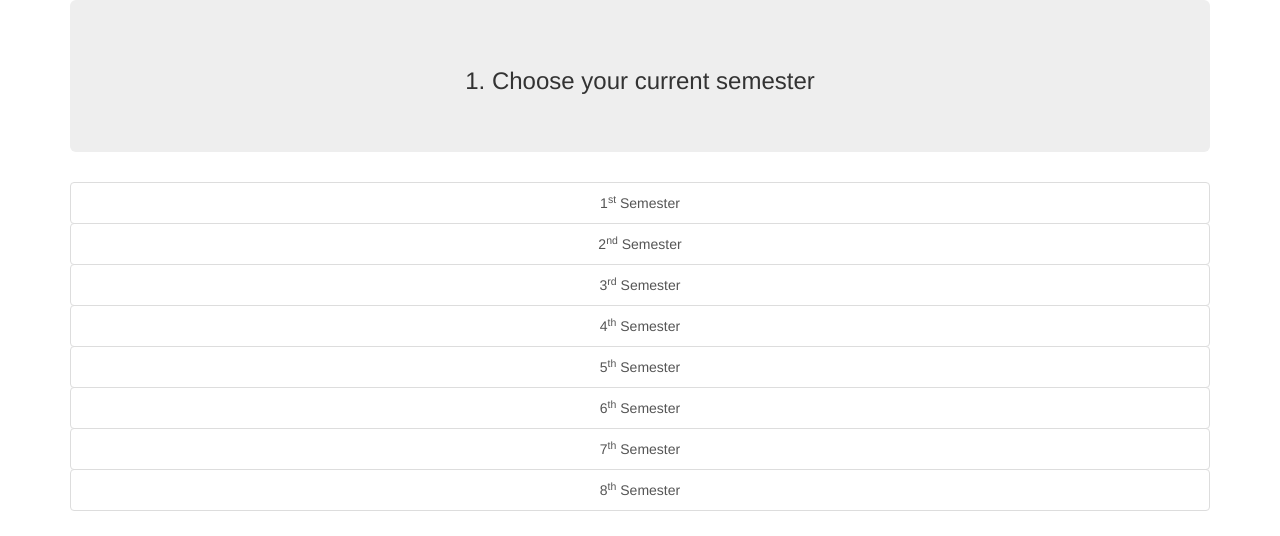
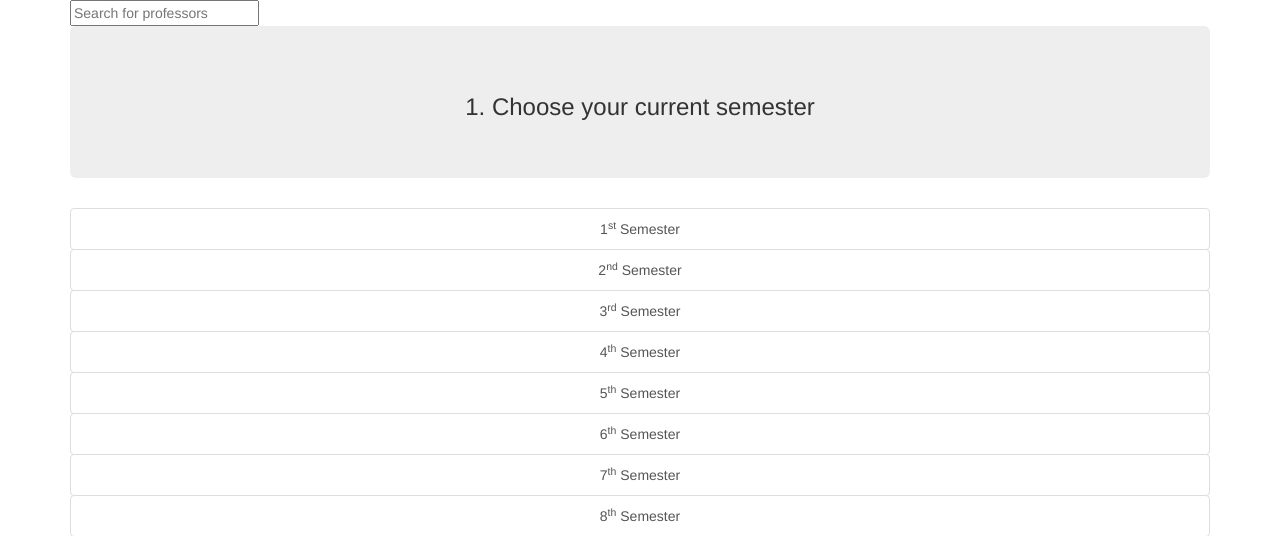
Before and after one commit to D4D3VD4V3/srp, a Flask app: template app/templates/newhome.html in a window 1280 px wide. Shown: the top 536 px of the page. Run offline with Flask 2, Linux system fonts and the light colour scheme; the template is opened without the code that fills it, so the values that code supplies are empty; some libraries are stand-ins or nearby versions.

Commit message:
typeahead

```diff
--- a/app/templates/newhome.html
+++ b/app/templates/newhome.html
@@ -5,8 +5,12 @@
     {{ super() }}
     {% block styles %}
         {{ super() }}
+        <script type="text/javascript" src="https://code.jquery.com/jquery-3.2.1.min.js"></script>
     {% endblock %}
     <div class="container">
+        <div id="bloodhound">
+            <input class="typeahead tt-input" autocomplete="off" spellcheck="false" type="text" placeholder="Search for professors">
+        </div>
         <div class="jumbotron">
             <h3 align="center">1. Choose your current semester</h3>
         </div>
@@ -23,5 +27,18 @@
                 {% endif %}
             {% endfor %}
         </div>
+        <script>
+
+        var professors = new Bloodhound({
+
+          datumTokenizer: Bloodhound.tokenizers.obj.whitespace,
+          queryTokenizer: Bloodhound.tokenizers.whitespace,
+          prefetch:"{{ url_for("bp.data") }}"
+        });
+        $('#prefetch .typeahead').typeahead(null, {
+          name: 'professors',
+          source: professors
+        });
+        </script>
     </div>
 {% endblock %}
--- a/app/templates/profile.html
+++ b/app/templates/profile.html
@@ -27,7 +27,7 @@
                 {{ render_field(form.Rating, id="hiddenrating", type="hidden") }}
                 <div id="star" class="c-rating"></div>
                 {% if disabled == "True"%}
-                    <button type="button" class="btn btn-success btn-md" disabled>Submit</button>
+                    <button type="button" class="btn btn-success btn-md" disabled data-toggle="tooltip" title="Already reviewed this professor">Submit</button>
                 {% else %}
                     <button type="button" class="btn btn-success btn-md" data-toggle="modal" data-target="#theModal">Submit</button>
                 {% endif %}
```
Also changed, not shown: app/blueprints/general/views.py (+8 -2 lines).
